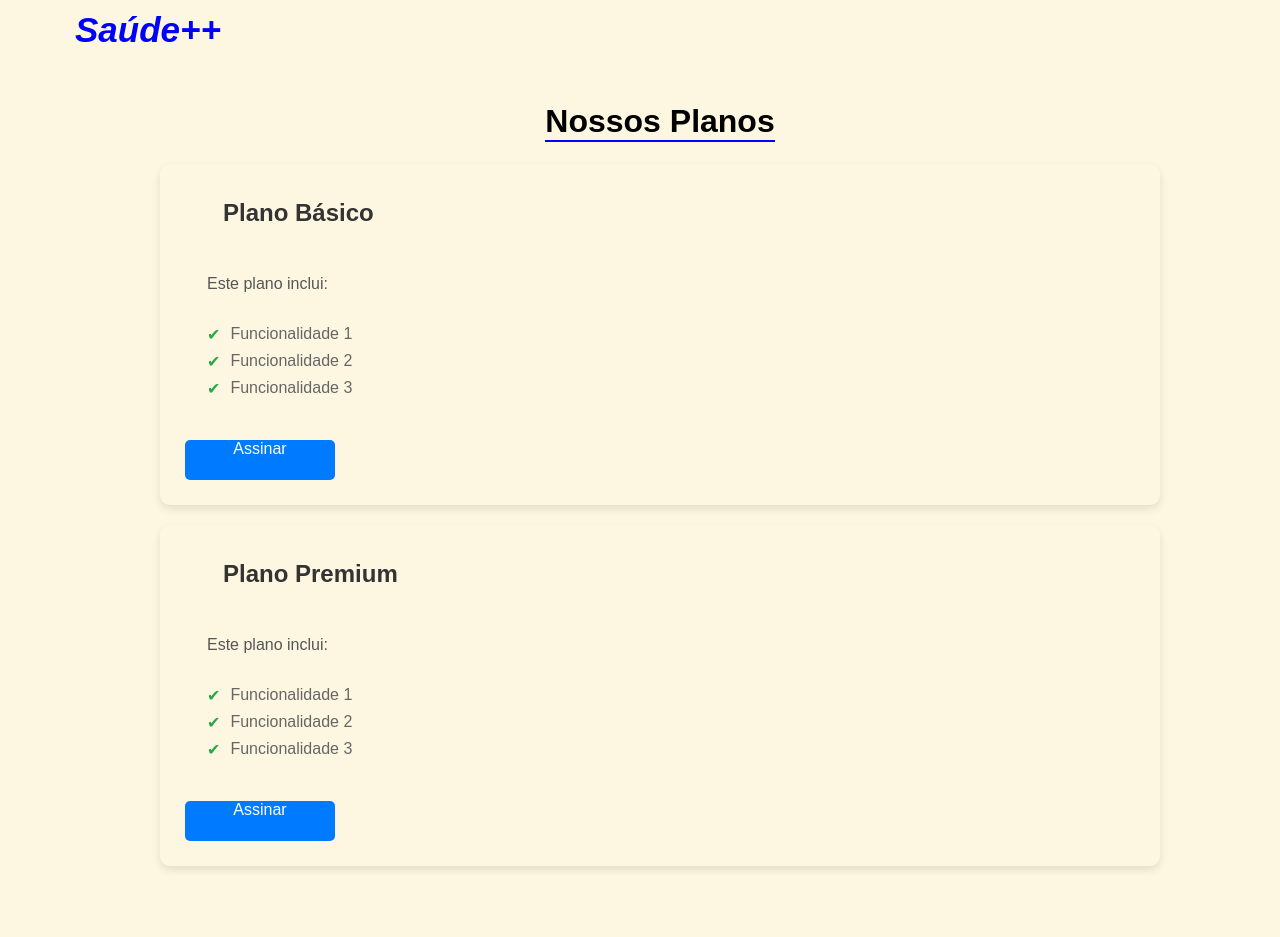
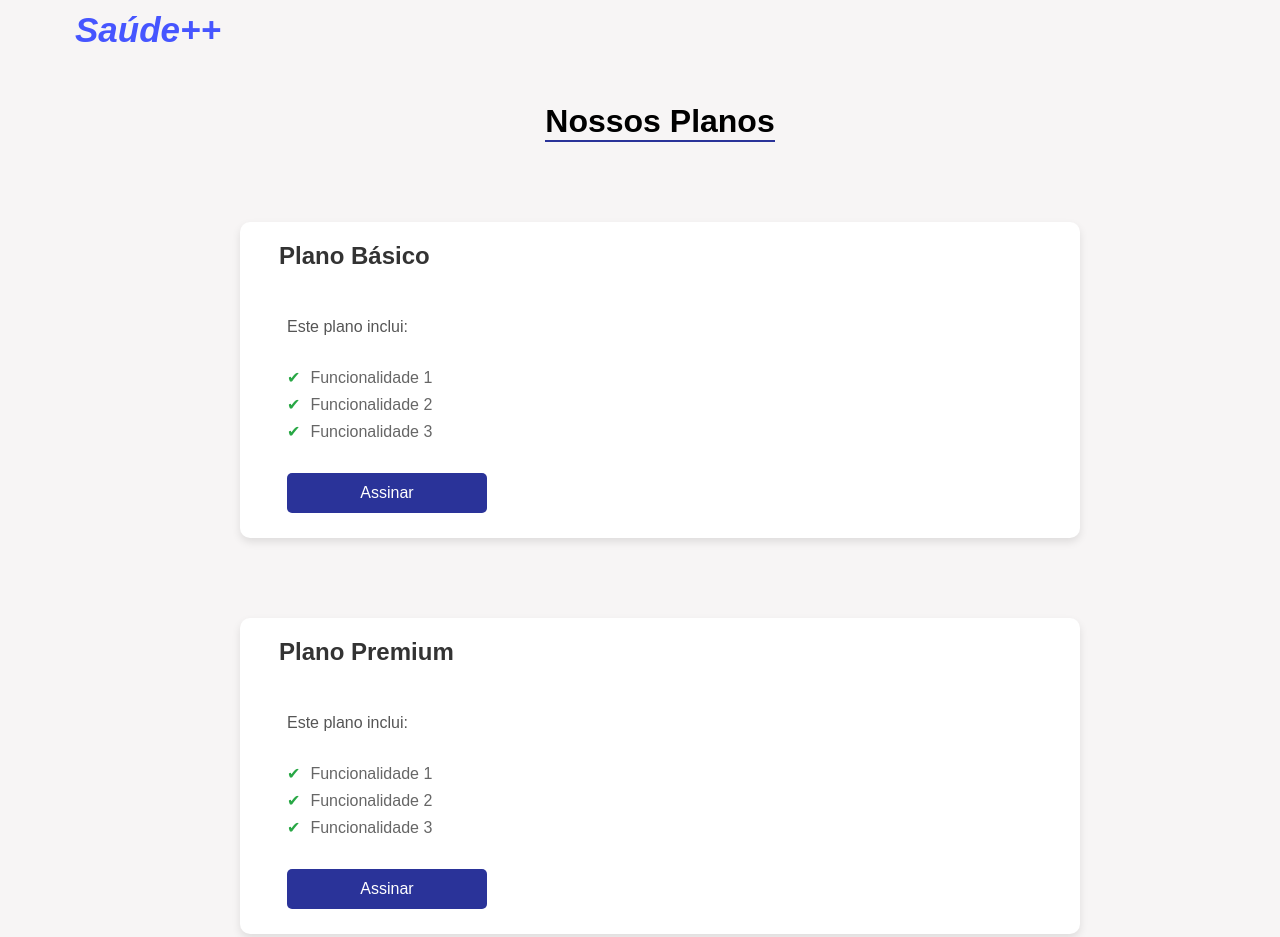
Before and after one commit to mEduardaSS/SA-DE-, a plain HTML site: page planos.html in a window 1280 px wide. Shown: the top 937 px of the page. Before the commit the page ends 876 px from the top, so only its background shows below. Drawn offline with nearby package versions, Linux system fonts and the light colour scheme.

Commit message:
Atualização 26/11

```diff
--- a/menu.css
+++ b/menu.css
@@ -19,7 +19,7 @@ a {
 }
 
 .nav-title {
-    color: blue;
+    color: #4655FF;
     font-size: 35px;
     text-decoration: none;
     font-weight: bold;
@@ -38,7 +38,7 @@ a {
 
 .btn {
     border-radius: 30px;
-    background-color: blue;
+    background-color: #4655FF;
     color: aliceblue;
     width: 150px;
     height: 40px;
--- a/planos.css
+++ b/planos.css
@@ -1,6 +1,6 @@
 * {
     font-family: Arial, Helvetica, sans-serif;
-    background-color: #fdf7e1;
+    background-color: #f7f5f5;
 
 }
 
@@ -11,7 +11,7 @@ h1 {
 h1 .underline {
     margin-top: 1em;
     display: inline-block;
-    border-bottom: 2px solid blue;
+    border-bottom: 2px solid #2A3399;
     text-align: center;
 }
 
@@ -19,13 +19,20 @@ h1 .underline {
 .container {
     max-width: 1000px;
     margin: 0 auto;
+
 }
 
 .card {
     border-radius: 10px;
     box-shadow: 0 4px 8px rgba(0, 0, 0, 0.1);
     padding: 15px;
-    margin-top: 20px;
+    margin-top: 10px;
+    margin: 5em;
+    background-color: white;
+}
+
+.card-body, .card-text, .card-title, .card-conteudo {
+    background-color: white;
 }
 
 h5 {
@@ -34,14 +41,14 @@ h5 {
 
 .card:hover {
     transform: translateY(-10px);
-    box-shadow: 0 8px 16px rgba(0, 0, 0, 0.2);
+    box-shadow: 0 9px 18px rgba(61, 16, 209, 0.37);
 }
 
 .card-title {
-
-    margin-top: 20px;
+    margin-top: 5px;
     font-size: 1.5rem; /* Tamanho do texto */
     color: #333; /* Cor do texto */
+    margin-left: 1em;
 
 }
 
@@ -58,6 +65,7 @@ h5 {
     padding: 0;
     margin: 0;
     margin: 2em;
+    background-color: white;
 
 }
 
@@ -67,6 +75,7 @@ h5 {
     color: #666;
     display: flex;
     align-items: center;
+    background-color: white;
 }
 
 .card ul li::before {
@@ -75,27 +84,32 @@ h5 {
     color: #28a745; /* verde para marcar os itens */
 }
 
-/* Botão */
 .btn {
-    background-color: #007bff;
+    background-color: #2A3399;
     color: white;
     border: none;
     text-align: center;
     border-radius: 5px;
     font-size: 1rem;
     text-decoration: none;
-    display: inline-block;
+    display: flex;
+    justify-content: center;
+    align-items: center;
+    width: 200px;
+    height: 40px;
     transition: background-color 0.3s ease;
+    margin-left: 2em;
 }
 
 .btn:hover {
     background-color: #0056b3;
 }
 
-/* Estilo de card para o Plano Premium */
+
+
 .card.premium {
-    border-left: 4px solid #ff9800; /* Borda laranja para indicar Premium */
-    background-color: #fdf7e1; /* Fundo claro para Premium */
+    border-left: 4px solid #ff9800;
+    background-color: #fdf7e1;
 }
 
 .card.premium .card-title {
--- a/planos.html
+++ b/planos.html
@@ -11,7 +11,7 @@
     <ul class="nav row">
 
         <li class="col-3" style="list-style-type: none;">
-            <a class="nav-title">Saúde++</a>
+            <a class="nav-title" href="./index.html">Saúde++</a>
           </li>
 
 
@@ -44,7 +44,7 @@
                         <div class="card-body">
                             <h5 class="card-title">Plano Premium</h5>
                             <p class="card-text">Este plano inclui: </p>
-                            <ul>
+                            <ul class="card-conteudo">
                                 <li>Funcionalidade 1</li>
                                 <li>Funcionalidade 2</li>
                                 <li>Funcionalidade 3</li>
--- a/recursos.css
+++ b/recursos.css
@@ -1,7 +1,11 @@
 h1 .underline {
     display: inline-block;
     border-bottom: 2px solid blue;
-    margin-left: 0.5em;
+    margin-left: 1em;
+}
+
+h1 {
+    font-size: 30px;
 }
 
 p {
@@ -18,11 +22,9 @@ p {
     margin-top: 4em;
 }
 
-
 .conteudo-text {
     margin-top: 5em;
 }
-
 
 .img-container {
     margin-top: 3em;
@@ -30,24 +32,20 @@ p {
     align-items: center;
 }
 
-
 .img-container img {
     width: 75%;
     height: auto;
     margin-left: 15em;
 }
 
-
-/* Centraliza o conteúdo e título */
 .conteudo-funcionalidades {
-    display: flex;             /* Ativa o flexbox */
-    flex-direction: column;    /* Organiza os itens na vertical */
-    justify-content: center;   /* Centraliza o conteúdo verticalmente */
-    align-items: center;       /* Centraliza o conteúdo horizontalmente */
+    display: flex;
+    flex-direction: column;
+    justify-content: center;
+    align-items: center;
     margin-left: 6em;
 }
 
-/* Centraliza o título */
 .funcionalidades-text {
     text-align: center;
     color: blue;
@@ -55,23 +53,19 @@ p {
     margin-top: 2em;
 }
 
-/* Ajustes para garantir que os cards fiquem empilhados */
 .card-content {
     display: flex;
-    flex-direction: column;    /* Organiza os cards um abaixo do outro */
-    align-items: center;       /* Centraliza os cards na horizontal */
-    gap: 10px;                 /* Espaço entre os cards */
-              /* Ajusta a largura para ocupar 100% do espaço disponível */
+    flex-direction: column;
+    align-items: center;
+    gap: 10px;
     margin-top: 4em;
 }
 
-/* Ajustes para os cards */
 .card {
-    width: 50rem;  /* Define a largura do card */
-    margin-bottom: 1.5em; /* Espaço entre os cards */
-    background-color: blue;
+    width: 50rem;
+    margin-bottom: 1.5em;
+    background-color: #2C2FA6;
     color: white;
-
 }
 
 i {
@@ -80,7 +74,7 @@ i {
 }
 
 span {
-
+    font-size: 20px;
     font-weight: bold;
     margin-left: -1em;
 }
@@ -88,56 +82,57 @@ span {
 .beneficios {
     padding: 3em 0;
     display: flex;
-    flex-direction: column;      /* Coloca os itens em uma coluna */
-    align-items: center;         /* Centraliza todos os itens horizontalmente */
-    justify-content: center;     /* Centraliza os itens verticalmente */
-    text-align: center;          /* Garante que o texto dentro da seção fique centralizado */
+    flex-direction: column;
+    align-items: center;
+    justify-content: center;
+    text-align: center;
 }
 
 .beneficio {
-    display: flex;              /* Flexbox para alinhar o número e o texto lado a lado */
-    align-items: center;        /* Alinha verticalmente o número e o título */
-    margin-bottom: 2em;         /* Espaço entre os benefícios */
-    width: 100%;                /* Garante que os itens ocupem toda a largura */
-    max-width: 600px;           /* Limita a largura máxima para não esticar demais */
+    display: flex;
+    align-items: center;
+    margin-bottom: 2em;
+    width: 100%;
+    max-width: 600px;
 }
 
 .beneficio-numero {
-    font-size: 3.5rem;          /* Tamanho do número */
-    font-weight: bold;          /* Deixar o número em negrito */
-    color: #2C2FA6;             /* Cor do número */
-    width: 3rem;                /* Largura fixa para o número */
-    height: 3rem;               /* Altura fixa para o número */
-    border-radius: 50%;         /* Faz o número ficar redondo */
-    background-color: #fff;     /* Cor de fundo do número */
-    display: flex;              /* Centraliza o número dentro do círculo */
-    justify-content: center;    /* Alinha o número horizontalmente */
-    align-items: center;        /* Alinha o número verticalmente */
-    margin-right: 1.5em;         /* Espaço entre o número e o título */
+    font-size: 3.5rem;
+    font-weight: bold;
+    color: #2C2FA6;
+    width: 3rem;
+    height: 3rem;
+    border-radius: 50%;
+    background-color: #fff;
+    display: flex;
+    justify-content: center;
+    align-items: center;
+    margin-right: 1.5em;
 }
 
 .beneficio-texto {
-    display: flex;              /* Flexbox para organizar o título e descrição */
-    flex-direction: column;     /* Organiza o título e a descrição em uma coluna */
+    display: flex;
+    flex-direction: column;
 }
 
 .beneficio-titulo {
-    font-size: 1.5rem;          /* Tamanho do título do benefício */
-    font-weight: bold;          /* Título em negrito */
-    color: #333;                /* Cor do título */
-    margin-bottom: 0.5em;       /* Espaço abaixo do título */
+    font-size: 1.5rem;
+    font-weight: bold;
+    color: #333;
+    margin-bottom: 0.5em;
     text-align: left;
     margin-top: 20px;
 }
 
 .beneficio-descricao {
-    font-size: 1rem;            /* Tamanho da descrição */
-    color: #666;                /* Cor da descrição */
-    line-height: 1.6;           /* Espaçamento entre as linhas */
+    font-size: 1rem;
+    color: #666;
+    line-height: 1.6;
     text-align: left;
 }
 
-.text-center {
-    text-align: center;         /* Centraliza o título da seção */
+h1 .text-center {
+    text-align: center;
     margin-bottom: 50px;
+    font-size: 20px;
 }
--- a/sobre.css
+++ b/sobre.css
@@ -1,5 +1,5 @@
 h1 {
-    color: blue;
+    color: #4655FF;
     font-style: italic;
     font-weight: bold;
     margin-top: 40px;
@@ -26,6 +26,7 @@ p {
     border-radius: 20px;
     height: 100%;
     margin: 10px;
+    background-color: #4655FF;
 }
 
 
--- a/style.css
+++ b/style.css
@@ -2,8 +2,6 @@ body {
     margin: 0;
     padding: 0;
 }
-
-
 
 .conteudo-text {
     margin-top: 4em;
@@ -22,14 +20,15 @@ p {
     font-size: 20px
 }
 
-.btn-nosso-trabalho {
-    margin-top: 2em;
-    border-radius: 20em;
-    width: 250px;
+.btn {
+    border-radius: 30px;
+    background-color: #4655FF;
+    color: aliceblue;
+    width: 150px;
     height: 40px;
-    font-size: 20px;
-    font-weight: bolder;
+    margin: 10px;
 }
+
 
 .img-container {
     display: flex;
```
Also changed, not shown: index.html (+3 -1 lines), recurso.html (+1 -1 lines), sobre.html (+3 -0 lines).
